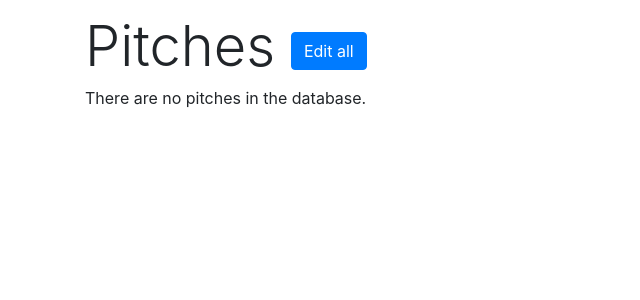
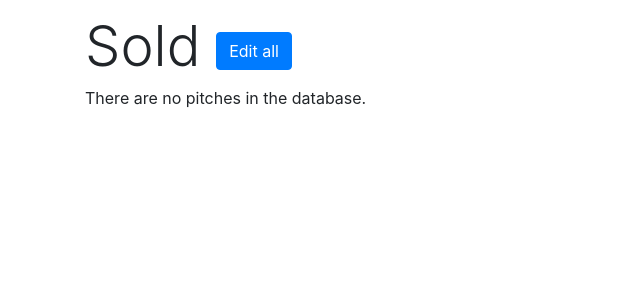
Before and after one commit to mthomps00/atlproj, a Django app: page /ideas/pitches/sold/ in a window 1280 px wide. Shown: the part 56-356 px from the top of the page, without its empty margins (0-640 px from the left). Run offline with Django 3.2, Linux system fonts and the light colour scheme; the visitor is signed in with stand-in values (Sample User, id 1); data that the repository does not hold is empty; some libraries are stand-ins or nearby versions.

Commit message:
Updated labeling on sold pitches page

```diff
--- a/atlproj/ideas/templates/ideas/pitch_list.html
+++ b/atlproj/ideas/templates/ideas/pitch_list.html
@@ -10,11 +10,14 @@
 
     {% block content %}
 	<h1 class="display-4">
-		Pitches
+		{% if sold %}Sold{% else %}Pitches{% endif %}
 		{% if perms.ideas.change_pitch %}<a href="{% url 'admin:ideas_pitch_changelist' %}" class="btn btn-primary">Edit all</a>{% endif %}
 	</h1>
 
 	{% if pitches %}
+		{% if sold %}
+		<p class="lead"><em>Showing successful pitches for ideas not already marked as "Live" or "Completed."</em></p>
+		{% endif %}
 	    <table class="table mt-3" id="pitch-table">
 	    	<thead>
 	    		<tr>
--- a/atlproj/ideas/views.py
+++ b/atlproj/ideas/views.py
@@ -82,6 +82,11 @@ class SoldPitches(LoginRequiredMixin, ListView):
     template_name = 'ideas/pitch_list.html'
     context_object_name = 'pitches'
 
+    def get_context_data(self, **kwargs):
+        context = super(SoldPitches, self).get_context_data(**kwargs)
+        context['sold'] = True
+        return context
+
 class CurrentIdeas(LoginRequiredMixin, ListView):
     today = datetime.today()
     queryset = Idea.objects.filter(parent__isnull=True).filter(status='LIVE').exclude(end_date__lte=today).order_by('start_date', '-date_updated')
```
